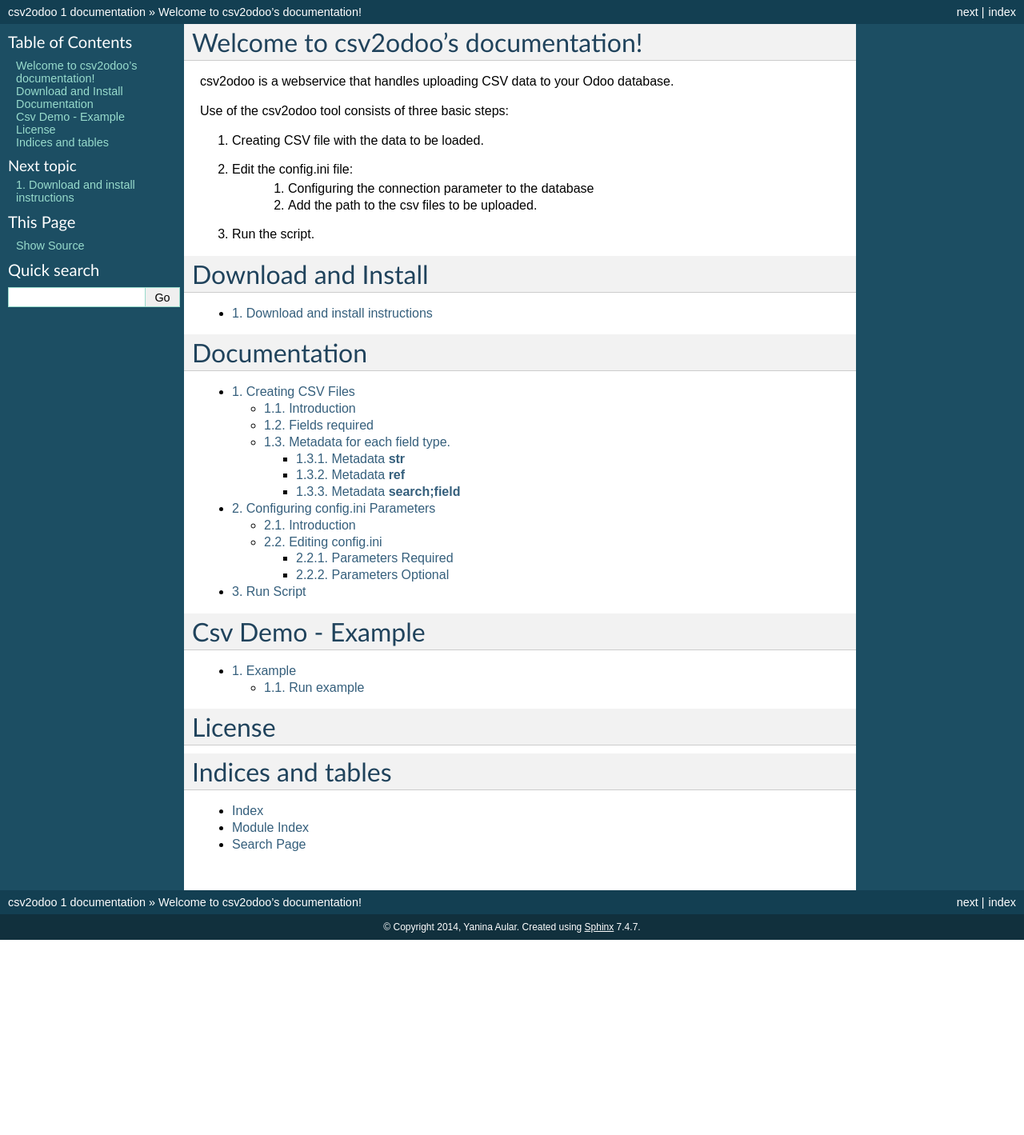
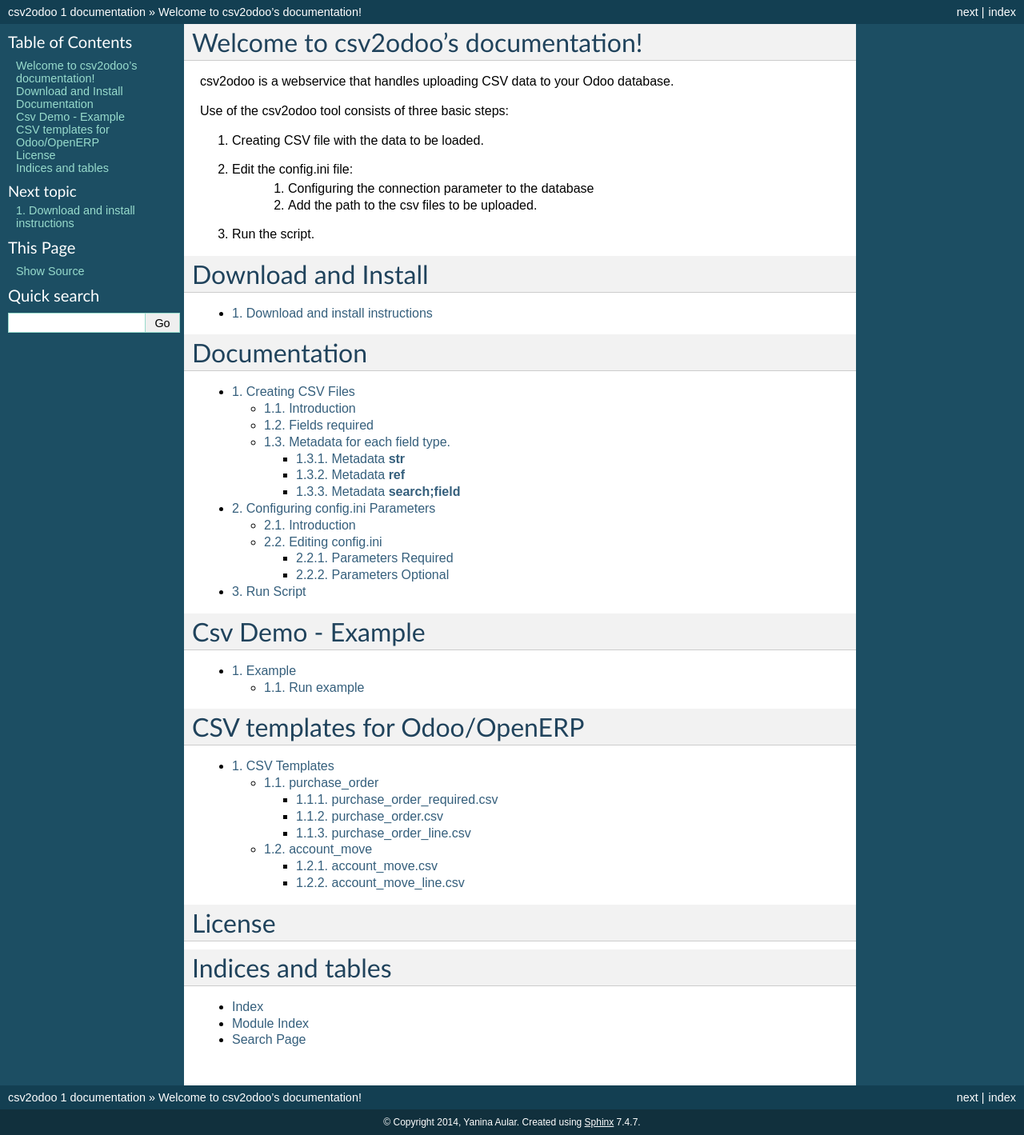
Before and after one commit to rkhalil1990/csv2odoo, a Sphinx documentation site: the page built from docs/source/index.rst, in a window 1280 px wide. Shown: the whole page at 80% size. Built offline with Sphinx 7.4.7, drawn with Linux system fonts in a browser that asks for light colours; formulas are drawn with MathJax 3; before the commit the page ends 1175 px from its top, so only the background shows below that; some of the changed lines change nothing that is shown.

Commit message:
[ADD] template for purchase_order, purchase_order_line, account_move and account_move_line. Documentation added.

```diff
--- /dev/null
+++ b/docs/source/csv_template.rst
@@ -0,0 +1,74 @@
+CSV Templates
+=============
+
+Order in which should be executed the csv in the config.ini.
+
+.. code-block :: python
+
+    csv = csv_templates/purchase_order/purchase_order_required.csv
+          csv_templates/purchase_order/purchase_order.csv
+          csv_templates/purchase_order/purchase_order_line.csv
+          csv_templates/account_move_line/account_move.csv
+          csv_templates/account_move_line/account_move_line.csv
+
+purchase_order
+--------------
+
+Because the model has many fields, two csv is created
+(purchase_order_required.csv and purchase_order.csv),
+purchase_order_required.csv have required fields and purchase_order.csv have
+optional fields.
+
+purchase_order_required.csv
+~~~~~~~~~~~~~~~~~~~~~~~~~~~
+
+.. code-block :: xml
+
+    id,model,partner_id:id,location_id:id,pricelist_id:id
+    str,str,search;name,search;name,search;name
+    purchase_order_001,purchase.order,Supplier1,Stock,Default Purchase Pricelist
+    purchase_order_002,purchase.order,Supplier2,Stock,Default Purchase Pricelist
+
+purchase_order.csv
+~~~~~~~~~~~~~~~~~~
+
+.. code-block :: xml
+
+    id,model,partner_ref,invoice_method,invoiced,payment_term_id:id,minimum_planned_date,shipped,validator:id,date_approve,fiscal_position:id,origin
+    str,str,str,str,str,search;name,str,str,search;name,str,search;name,str
+    purchase_order_001,purchase.order,RefPartner1,order,0,30 Net Days,2013-07-25,0,Administrator,2014-01-28,Normal Taxes,Doc1
+    purchase_order_002,purchase.order,RefPartner2,order,1,15 Days,2011-07-23,1,Administrator,2014-01-28,Tax Exempt,Doc2
+
+purchase_order_line.csv
+~~~~~~~~~~~~~~~~~~~~~~~
+
+.. code-block :: xml
+
+    id,model,order_id:id,product_id:id,name,date_planned,product_qty,price_unit,taxes_id
+    str,str,ref,search;name,str,str,str,str,search;name
+    purchase_order_line_001,purchase.order.line,purchase_order_001,Service,Services,2013-01-01,4,567.98,
+    purchase_order_line_002,purchase.order.line,purchase_order_001,Service,Services 2,2013-01-01,1,789.67,
+    purchase_order_line_003,purchase.order.line,purchase_order_001,Service,Services 3,2013-01-01,10,87.36,
+
+account_move
+------------
+
+account_move.csv
+~~~~~~~~~~~~~~~~
+
+.. code-block :: xml
+
+    id,model,journal_id:id,period_id:id,date,ref
+    str,str,search;name,search;code,str,str
+    account_move_001,account.move,Cash,07/2014,2014-07-29,
+
+account_move_line.csv
+~~~~~~~~~~~~~~~~~~~~~
+
+.. code-block :: xml
+
+    id,model,name,date,account_id:id,ref,partner_id:id,move_id:id,debit,credit,journal_id:id,period_id:id,account_tax_id
+    str,str,str,str,search;code,str,search;name,ref,str,str,search;name,search;name,search;code
+    account_move_line_001,account.move.line,AML_001,2014-01-07,110200,,,account_move_001,300.00,0.0,Cash,01/2014,
+    account_move_line_002,account.move.line,AML_002,2014-01-07,110200,,,account_move_001,0.0,100.0,Cash,01/2014,
+    account_move_line_003,account.move.line,AML_003,2014-01-07,110200,,,account_move_001,0.0,200.0,Cash,01/2014,
--- a/docs/source/index.rst
+++ b/docs/source/index.rst
@@ -45,6 +45,14 @@
 
    example
 
+CSV templates for Odoo/OpenERP
+==============================
+
+.. toctree::
+   :numbered:
+   :maxdepth: 3
+
+   csv_template
 
 License
 =======
```
Also changed, not shown: 5 other files.
